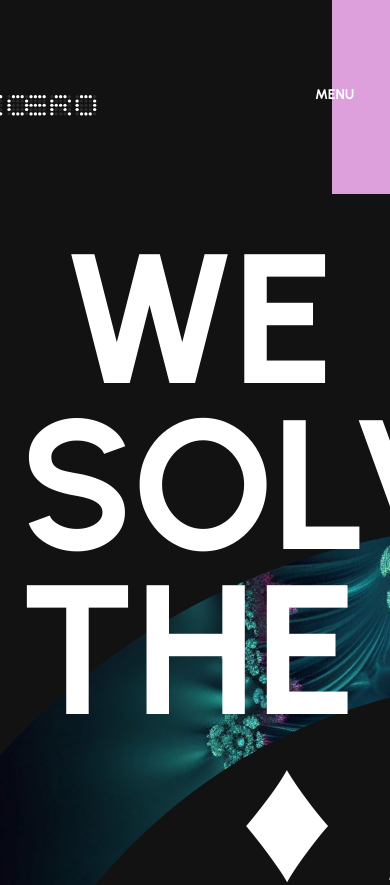
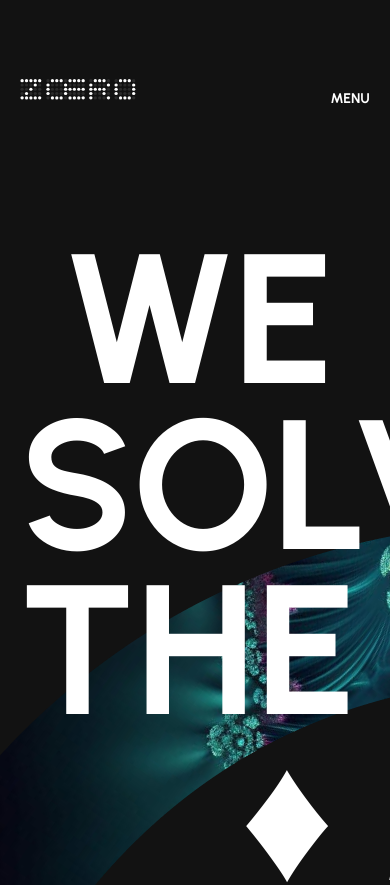
Before and after one commit to ivantrejoc/zoerowebsite, a React (Vite) app: page / in a window 390 px wide. Shown: the top 885 px of the page. Built offline with nearby package versions, Linux system fonts and the light colour scheme.

Commit message:
header/responsive

```diff
--- a/src/components/header/Header.jsx
+++ b/src/components/header/Header.jsx
@@ -16,7 +16,13 @@ const Header = () => {
         gap: "65%",
         display: "flex",
         overflowX: "hidden",
-        marginBottom: "3vh"
+        marginBottom: "3vh",
+        [theme.breakpoints.down("md")]: {
+          gap: "65%"
+        },
+        [theme.breakpoints.down("sm")]: {
+          gap: "50%"
+        }
       }}
     >
       <Box
@@ -28,7 +34,15 @@ const Header = () => {
           position: "relative",
           width: "20%",
           height: "100%",
-          maxHeight: "100%"
+          maxHeight: "100%",
+          [theme.breakpoints.down("xxl")]: {
+            paddingLeft: "5vw",
+            paddingBottom: 4
+          },
+          [theme.breakpoints.down("md")]: {
+            width: "35%",
+            paddingLeft: "10"
+          }
         }}
       >
         <Link href="/" sx={{ marginTop: 3 }}>
@@ -39,7 +53,6 @@ const Header = () => {
       <Box
         id="nav-container"
         sx={{
-          background: "plum",
           display: "flex",
           flexDirection: "column",
           justifyContent: "center",
@@ -49,14 +62,16 @@ const Header = () => {
           height: "100%",
           maxHeight: "100%",
           paddingRight: "6vw",
-          paddingBottom: 1
-
+          [theme.breakpoints.down("xxl")]: {
+            width: "18%",
+            paddingRight: "5vw"
+          }
         }}
       >
         {isMobile && <DropdownMenu />}
         {!isMobile && (
           <Box
-          id="links-container"
+            id="links-container"
             sx={{
               display: "flex",
               flexDirection: "column",
@@ -65,8 +80,7 @@ const Header = () => {
               position: "relative",
               width: "100%",
               height: "100%",
-              maxHeight: "100%",
-
+              maxHeight: "100%"
             }}
           >
             <Typography
```
